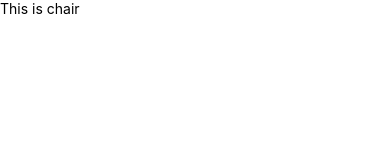
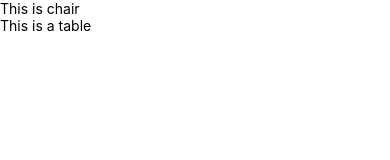
Before and after one commit to Leiladany/Teste1, a React Native app: screen / in a window 390 px wide. Shown: the top 160 px of the page. Built offline with nearby package versions, Linux system fonts and the light colour scheme.

Commit message:
UseSate and Class Component

```diff
--- a/App.js
+++ b/App.js
@@ -1,6 +1,7 @@
 import React from 'react';
 import {SafeAreaView, View} from 'react-native';
 import Chair from './Chair';
+import Table from './Table';
 
 function App() {
   return (
@@ -10,6 +11,7 @@ function App() {
         <Chair />
 
         {/* Table */}
+        <Table />
       </View>
     </SafeAreaView>
   );
--- a/Chair.js
+++ b/Chair.js
@@ -1,8 +1,24 @@
-import React from 'react';
+import React, {useEffect, useState} from 'react';
 import {Text} from 'react-native';
 
 const Chair = () => {
-  return <Text>This is chair</Text>;
+  const [isBig, setIsBig] = useState(false);
+
+  useEffect(() => {
+
+  }, [])
+
+  console.log('object :>>', isBig);
+
+  const changeState = () => {
+    setIsBig(currentSate => !currentSate);
+  };
+
+  return (
+    <Text style={{fontSize: isBig ? 24 : 14}} onPress={changeState}>
+      This is chair
+    </Text>
+  );
 };
 
 export default Chair; /*{Chair} => name export*/
--- a/Table.js
+++ b/Table.js
@@ -2,8 +2,25 @@ import {Text} from 'react-native';
 import React from 'react';
 
 class Table extends React.PureComponent {
+  constructor(props) {
+    super(props);
+    this.state = {
+      isBig: false,
+    };
+  }
+
+  changeState = () => {
+    this.setState({isBig: !this.state.isBig});
+  };
   render() {
-    return <Text>This is a table</Text>;
+    console.log('this.state.isBig :>>', this.state.isBig);
+    return (
+      <Text
+        style={{fontSize: this.state.isBig ? 24 : 14}}
+        onPress={this.changeState}>
+        This is a table
+      </Text>
+    );
   }
 }
 
```
